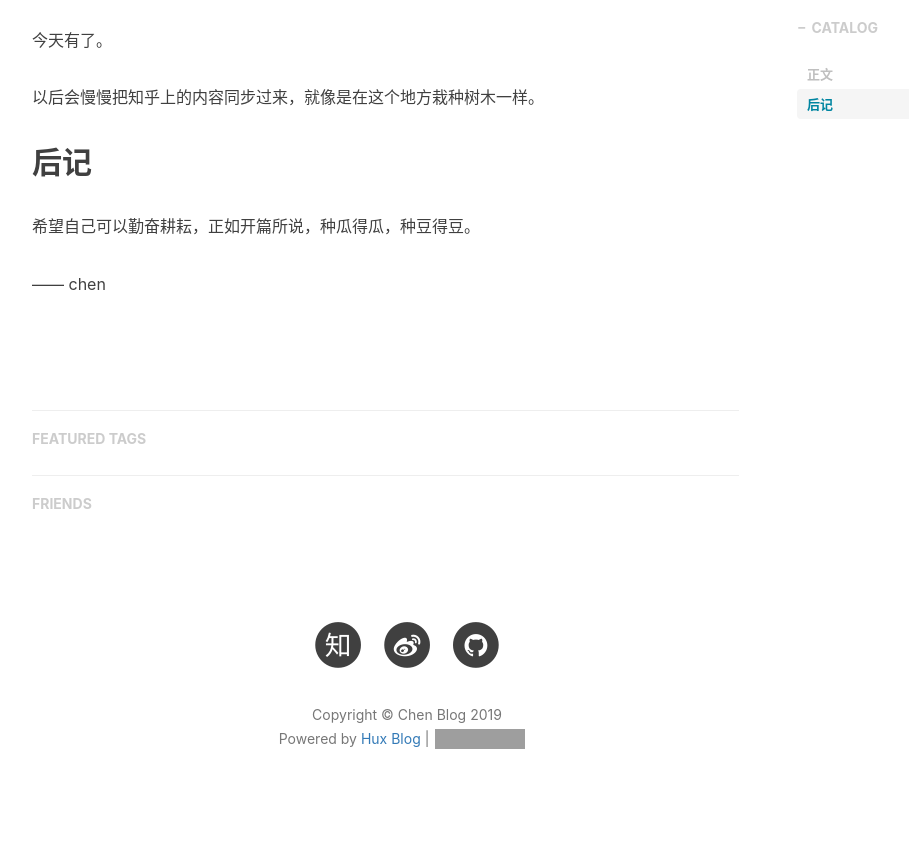
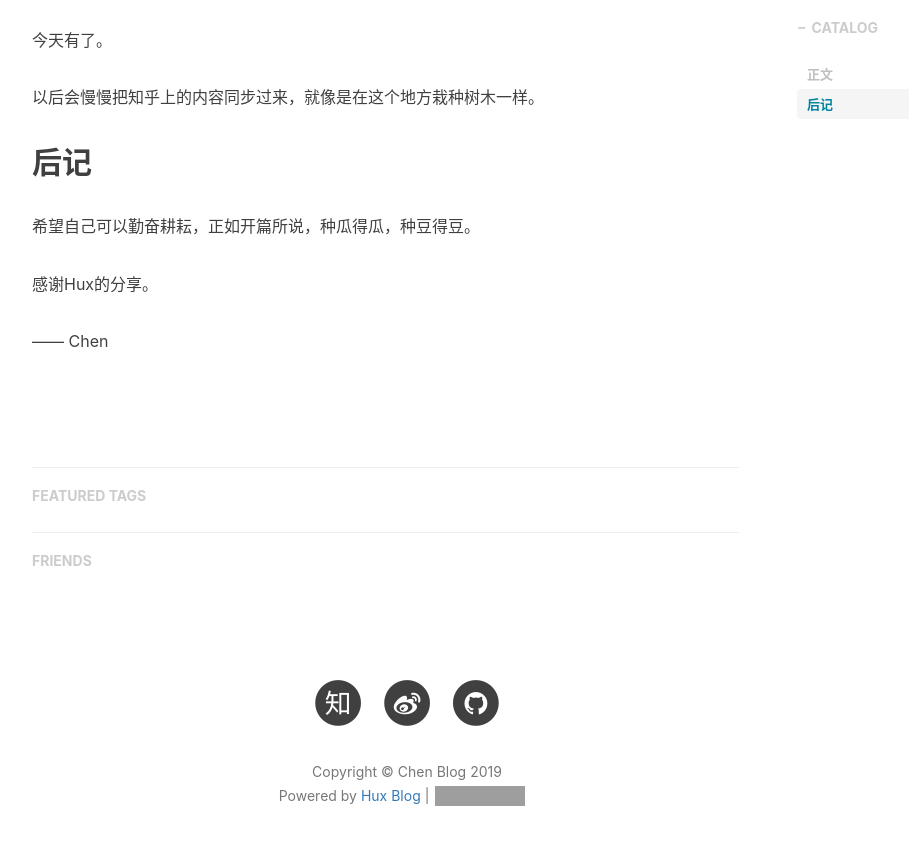
Before and after one commit to chenljian/chenljian.github.io, a Jekyll site: the page built from _posts/2014-01-29-hello-2015.markdown, in a window 1280 px wide and 900 px high, scrolled down 913 px. Shown: the top 845 px of the window, without its empty margins (233-1142 px from the left). Built offline with Jekyll 4.4.1, drawn with Linux system fonts in a browser that asks for light colours; nearby versions of some CDN libraries; comment, search, counter and statistics services are not loaded; grey boxes are pictures that could not be loaded.

Commit message:
modyfy first post

```diff
--- a/_posts/2014-01-29-hello-2015.markdown
+++ b/_posts/2014-01-29-hello-2015.markdown
@@ -35,4 +35,6 @@ tags:
 
 希望自己可以勤奋耕耘，正如开篇所说，种瓜得瓜，种豆得豆。
 
-—— chen
+感谢Hux的分享。
+
+—— Chen
```
Also changed, not shown: img/avatar-hux-ny.jpg (deleted), img/favicon.ico, img/home-bg-geek.jpg (deleted), img/icon_wechat.png (deleted).
